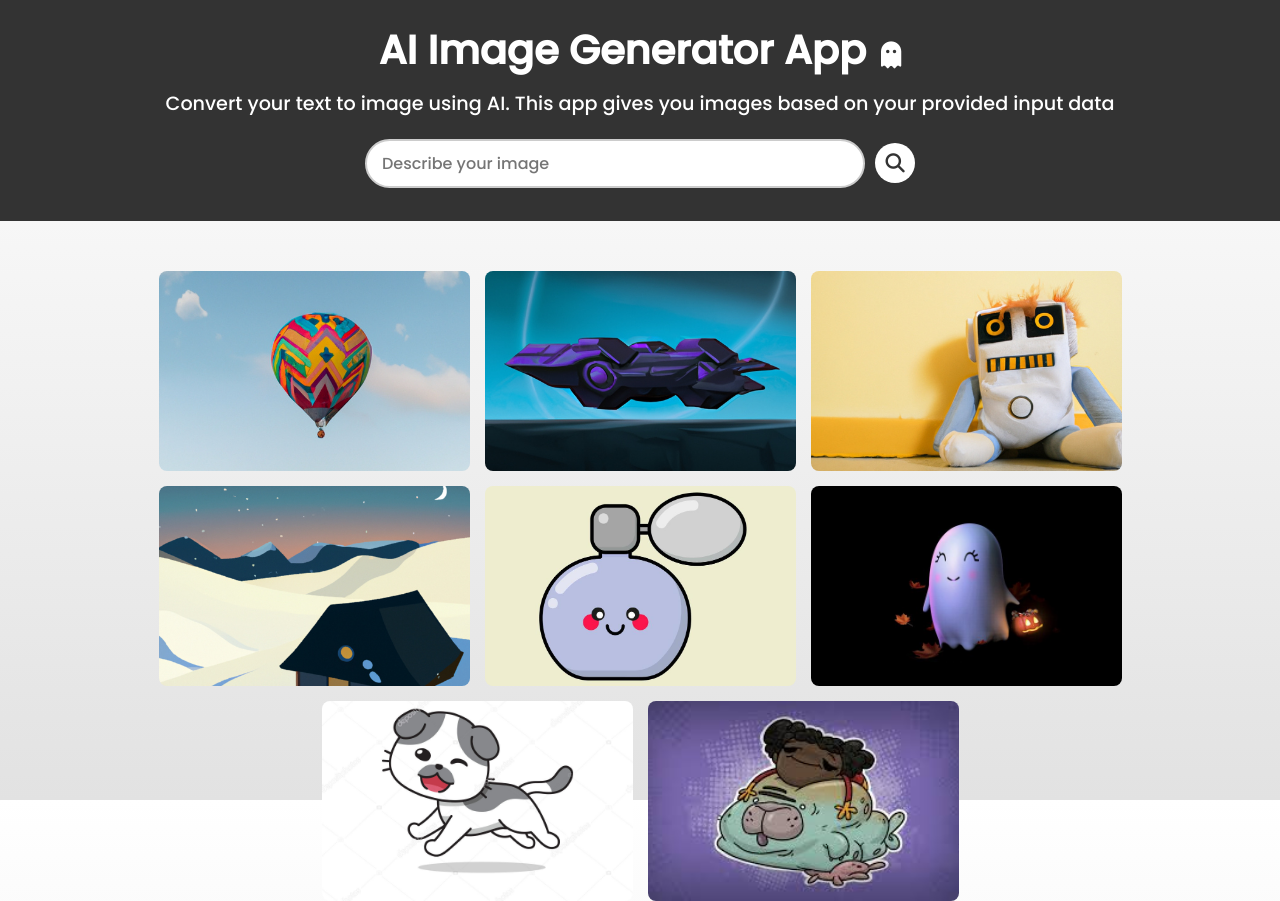
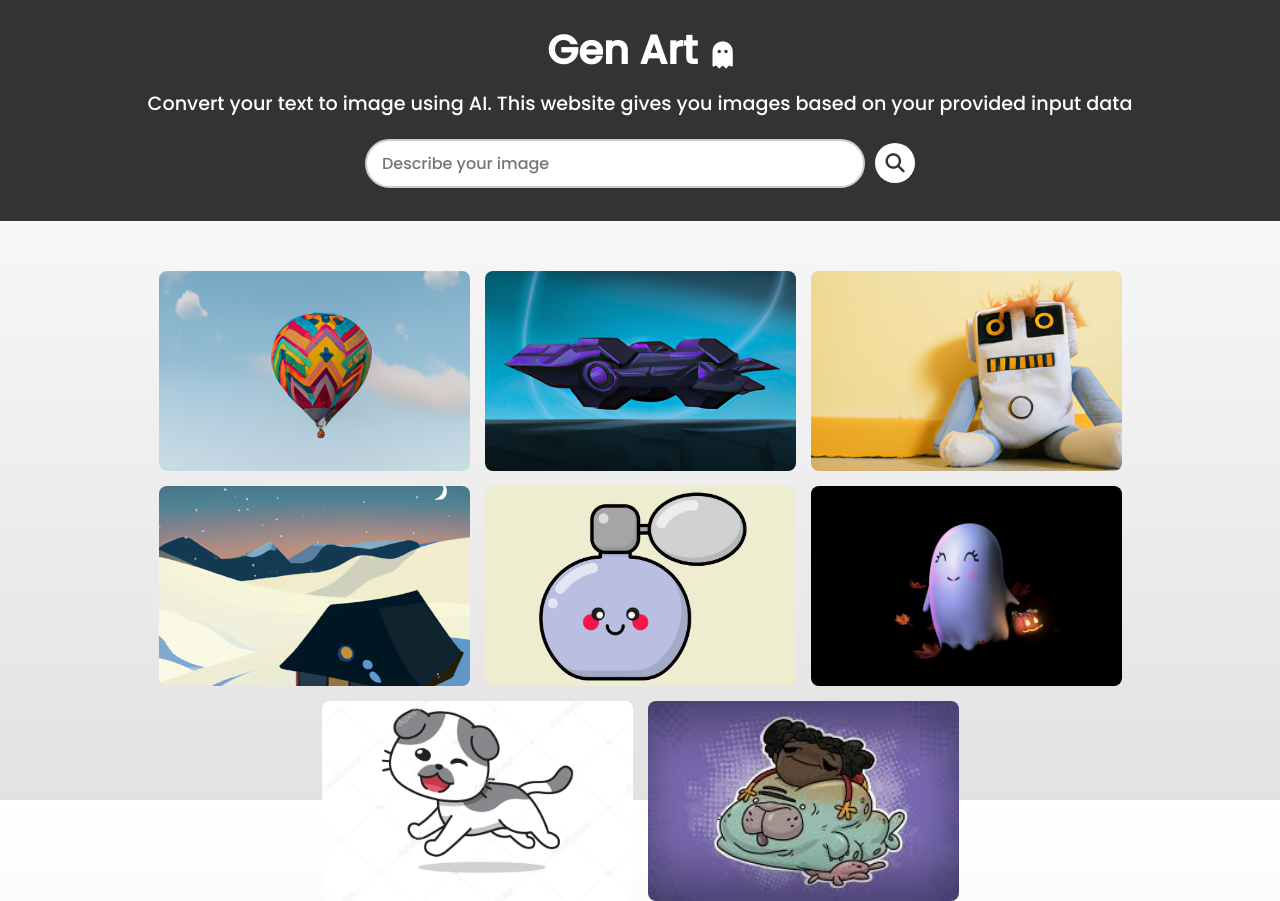
Before and after one commit to saurabhh-17/Gen-Art, a plain HTML site: page index.html in a window 1280 px wide. Drawn offline with nearby package versions, Linux system fonts and the light colour scheme.

Commit message:
Update index.html

```diff
--- a/index.html
+++ b/index.html
@@ -11,10 +11,10 @@
     <script src="https://cdn.jsdelivr.net/npm/axios@1.1.2/dist/axios.min.js"></script>
     <div class="tres">
         <div class="bhoot">
-    <h1>AI Image Generator App</h1>
+    <h1>Gen Art</h1>
     <i class="fa-solid fa-ghost" ></i>
     </div>
-    <p>Convert your text to image using AI. This app gives you  images based on your provided input data</p>
+    <p>Convert your text to image using AI. This website gives you images based on your provided input data</p>
     <div class="searchBox">
         <input placeholder="Describe your image" >
     <button >
```
